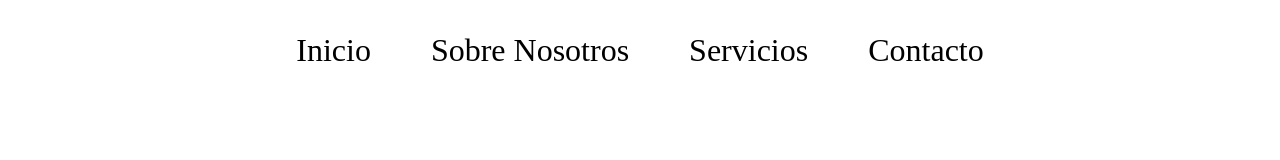
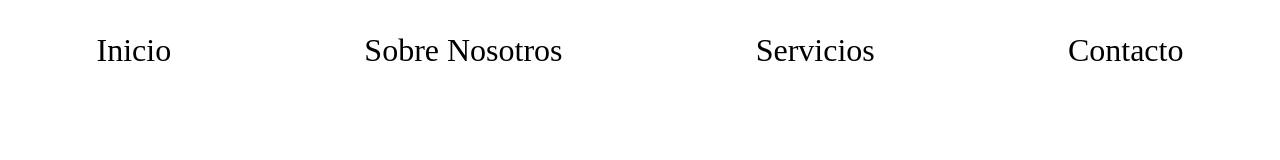
Before and after one commit to EmRam06/Tarea2, a plain HTML site: page index.html in a window 1280 px wide. Drawn offline with Linux system fonts and the light colour scheme.

Commit message:
Update styles.css

```diff
--- a/styles.css
+++ b/styles.css
@@ -4,7 +4,6 @@ body {
 }
 
 .barra-navegacion {
-    display: flex;
     justify-content: center;
     align-items: center;
 }
@@ -13,11 +12,10 @@ body {
     list-style-type: none;
     padding: 0;
     display: flex;
+    justify-content: space-around;
+    flex-flow: nowrap;
 }
 
-.barra-navegacion li {
-    margin: 0 30px;
-}
 
 .barra-navegacion a {
     text-decoration: none;
```
